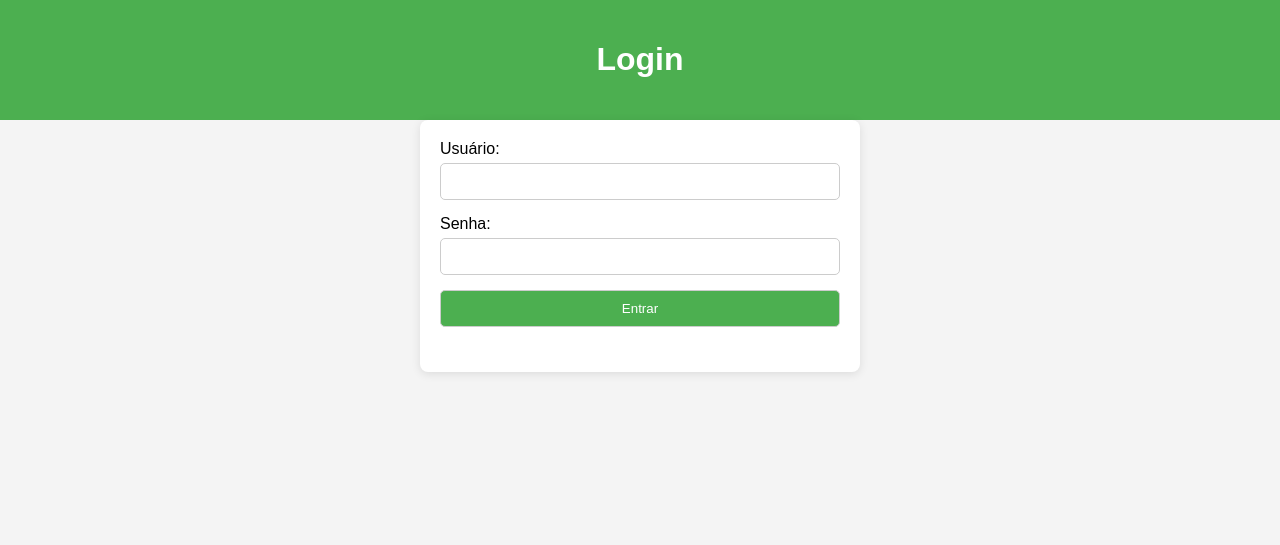
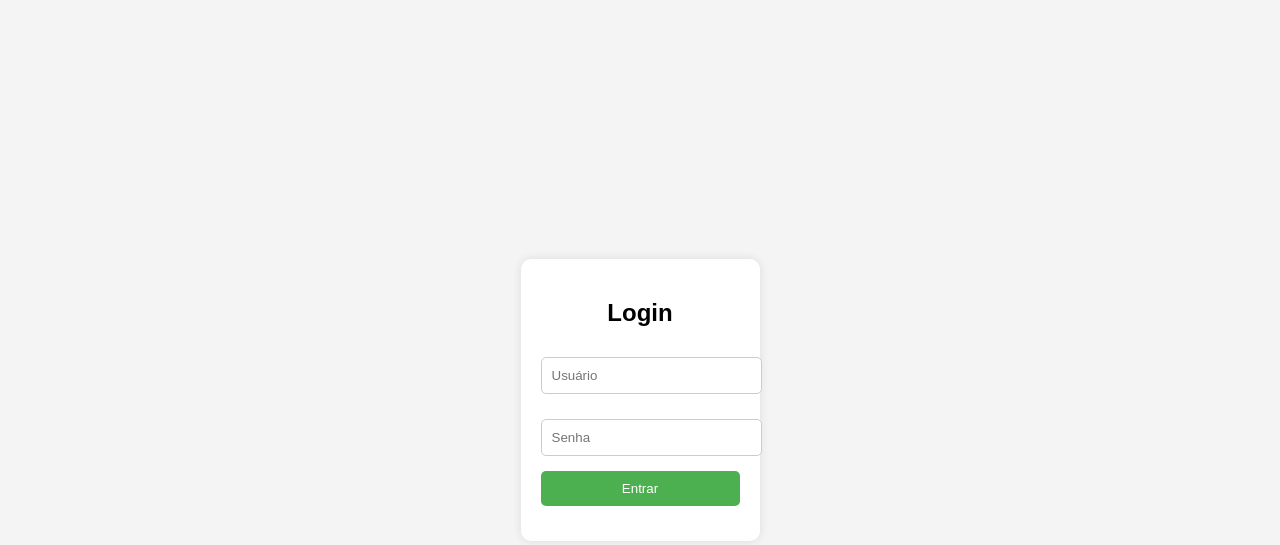
Before and after one commit to MALVPRODUCOES/Evently, a plain HTML site: page login.html in a window 1280 px wide. Drawn offline with Linux system fonts and the light colour scheme.

Commit message:
Update login.html

```diff
--- a/login.html
+++ b/login.html
@@ -5,41 +5,76 @@
     <meta name="viewport" content="width=device-width, initial-scale=1.0">
     <title>Login</title>
     <link rel="stylesheet" href="styles.css">
+    <style>
+        body {
+            font-family: Arial, sans-serif;
+            display: flex;
+            justify-content: center;
+            align-items: center;
+            height: 100vh;
+            background-color: #f4f4f4;
+        }
+
+        .login-container {
+            text-align: center;
+            background-color: white;
+            padding: 20px;
+            border-radius: 10px;
+            box-shadow: 0px 0px 10px rgba(0, 0, 0, 0.1);
+        }
+
+        h2 {
+            margin-bottom: 20px;
+        }
+
+        input[type="text"], input[type="password"] {
+            width: 100%;
+            padding: 10px;
+            margin: 10px 0;
+            border: 1px solid #ccc;
+            border-radius: 5px;
+        }
+
+        .button {
+            padding: 10px 20px;
+            background-color: #4CAF50;
+            color: white;
+            border: none;
+            border-radius: 5px;
+            cursor: pointer;
+        }
+
+        .button:hover {
+            background-color: #45a049;
+        }
+    </style>
 </head>
 <body>
-    <header>
-        <h1>Login</h1>
-    </header>
-    <main>
+    <div class="login-container">
+        <h2>Login</h2>
         <form id="loginForm">
-            <label for="username">Usuário:</label>
-            <input type="text" id="username" name="username" required>
-
-            <label for="password">Senha:</label>
-            <input type="password" id="password" name="password" required>
-
-            <button type="submit">Entrar</button>
+            <input type="text" id="username" placeholder="Usuário" required>
+            <input type="password" id="password" placeholder="Senha" required>
+            <button type="submit" class="button">Entrar</button>
         </form>
-        <div id="message" style="color:red; margin-top: 10px;"></div>
-    </main>
+    </div>
 
     <script>
         document.getElementById('loginForm').onsubmit = function(event) {
-            event.preventDefault(); // Evita o envio do formulário
+            event.preventDefault();
 
             const username = document.getElementById('username').value;
             const password = document.getElementById('password').value;
 
-            // Exemplo de credenciais (você pode modificar conforme necessário)
-            const validUsername = 'Administrador';
-            const validPassword = '123456';
+            // Simulando uma autenticação (você pode substituir com lógica real)
+            if (username === 'admin' && password === 'admin123') {
+                // Armazena o status de login no localStorage
+                localStorage.setItem('isLoggedIn', 'true');
 
-            // Valida as credenciais
-            if (username === validUsername && password === validPassword) {
-                // Redireciona para a página principal após o login
-                window.location.href = 'event.html';
+                // Redireciona para a página inicial
+                window.location.href = 'index.html'; // Substitua por sua página inicial
             } else {
-                document.getElementById('message').innerText = 'Usuário ou senha inválidos!';
+                alert('Usuário ou senha incorretos');
             }
         };
     </script>
```
